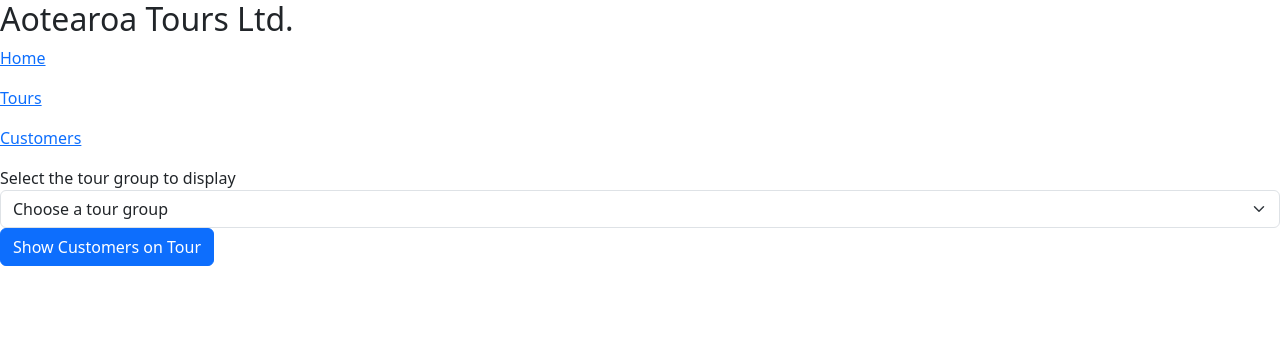
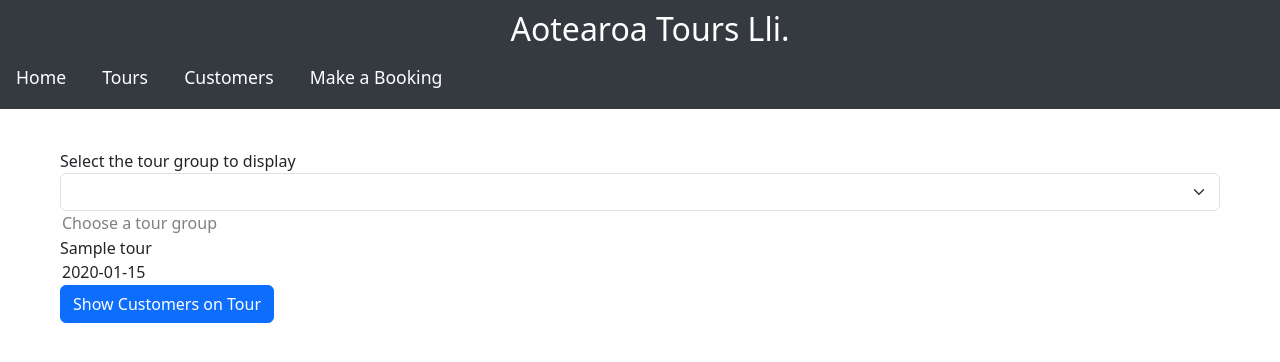
Before and after one commit to MoChen-5632/atl, a Flask app: template templates/tours.html in a window 1280 px wide. Shown: the top 362 px of the page. Run offline with Flask 3, Linux system fonts and the light colour scheme; the template is opened without the code that fills it: most values are stand-ins (such as "Sample title", 1, 10 or a date in 2020); lists and menus that the app fills with data are empty; parts of the project's set-up code (start-up, migrations or seed data) failed here and were passed over.

Commit message:
first push

```diff
--- a/app.py
+++ b/app.py
@@ -57,7 +57,7 @@
     tourid = request.form.get('tourid')
     tourgroupid = request.form.get('tourgroupid')
     # Display the list of customers on a tour
-    tourname = ""; # update to get the name of the tour
+    tourname = request.form('tourname')  # update to get the name of the tour
     customerlist = {} # update to get a list of customers on the tour
     return render_template("tourlist.html", tourname = tourname, customerlist = customerlist)
 
--- /dev/null
+++ b/static/site.css
@@ -0,0 +1,115 @@
+body {
+    font-family: 'Arial', sans-serif;
+    background-color: #f8f9fa;
+    margin: 0;
+    padding: 0;
+}
+
+h2 {
+    color: #007bff;
+    font-size: 2.5em;
+    text-align: center;
+    margin-top: 20px;
+}
+
+/* Navigation Styles */
+nav {
+    background-color: #343a40;
+    padding: 10px 0;
+}
+
+nav h2 {
+    color: #ffffff;
+    margin-left: 20px;
+}
+
+nav tr {
+    list-style-type: none;
+    text-align: center;
+}
+
+nav td {
+    padding: 0 20px;
+}
+
+nav a {
+    color: #ffffff;
+    text-decoration: none;
+    font-size: 1.1em;
+    padding: 8px 16px;
+    display: inline-block;
+    border-radius: 4px;
+    transition: background-color 0.3s ease, color 0.3s ease;
+}
+
+nav a:hover {
+    background-color: #007bff;
+    color: #ffffff;
+}
+
+/* Flash Message Styles */
+.flash {
+    background-color: #d4edda;
+    border: 1px solid #c3e6cb;
+    color: #155724;
+    padding: 10px;
+    margin: 15px;
+    border-radius: 5px;
+}
+
+/* Content Section */
+.content {
+    padding: 20px;
+    max-width: 1200px;
+    margin: 0 auto;
+}
+
+header {
+    text-align: center;
+    margin-bottom: 20px;
+}
+
+header h1 {
+    font-size: 2em;
+    color: #333;
+}
+
+/* Table Styles */
+table {
+    width: 100%;
+    border-collapse: collapse;
+    margin-top: 20px;
+}
+
+table th, table td {
+    padding: 12px;
+    text-align: left;
+    border-bottom: 1px solid #ddd;
+}
+
+table th {
+    background-color: #007bff;
+    color: white;
+}
+
+table tr:hover {
+    background-color: #f1f1f1;
+}
+
+/* Responsive Design */
+@media (max-width: 768px) {
+    nav td {
+        display: block;
+        padding: 10px 0;
+    }
+
+    nav a {
+        font-size: 1.2em;
+        display: block;
+        text-align: center;
+    }
+
+    .content {
+        padding: 15px;
+    }
+}
--- a/templates/base.html
+++ b/templates/base.html
@@ -4,15 +4,22 @@
       <meta charset="utf-8" />
       <title>{% block title %}{% endblock %}</title>
       <!-- CSS only -->
+      <link rel="stylesheet" href="./static/site.css">
       <link href="https://cdn.jsdelivr.net/npm/bootstrap@5.3.3/dist/css/bootstrap.min.css" rel="stylesheet" integrity="sha384-QWTKZyjpPEjISv5WaRU9OFeRpok6YctnYmDr5pNlyT2bRjXh0JMhjY6hW+ALEwIH" crossorigin="anonymous">
   </head>
 
   <body>
     <nav>
-      <h2>Aotearoa Tours Ltd.</h2>
-      <p><a href="{{url_for('home')}}">Home</a></p>
-      <p><a href="{{url_for('tours')}}">Tours</a></p>
-      <p><a href="{{url_for('customers')}}">Customers</a></p>   <!-- New line -->
+      <h2>Aotearoa Tours Lli.</h2>
+        <tr>
+          <td><a href="{{url_for('home')}}">Home</a></td>
+          <td><a href="{{url_for('tours')}}">Tours</a></td>
+          <td><a href="{{url_for('customers')}}">Customers</a></td>
+          <td><a href="{{url_for('makebooking')}}">Make a Booking</a></td>
+
+            <!-- New line -->
+        </tr>
+
     </nav>
 
     <section class="content">
--- a/templates/home.html
+++ b/templates/home.html
@@ -7,8 +7,8 @@
 <p>Home </p>
 
 
-<p>Add some brief text and an image here </p>
+<p>Kia Ora! Welcome to Aotearoa Tours Limited</p>
 
-
+<img src ="./static/MtCook.jpg" alt="Mt Cook">
 
 {% endblock %}
--- a/templates/tours.html
+++ b/templates/tours.html
@@ -29,7 +29,7 @@
     <input type="hidden" name="tourid" value="{{tourid}}"/>
     <div>
         <label for="tourgroup">Select the tour group to display</label>
-        <select class="form-select" name="tourgroup" id="tourgroup" required>
+        <select class="form-select" name="tourgroupid" id="tourgroupid" required=""> </select>
             <option disabled selected value="">Choose a tour group</option>
             {% for tour in tourgroups %}
                 {{tour}}
```
Also changed, not shown: static/MtCook.jpg (added).
